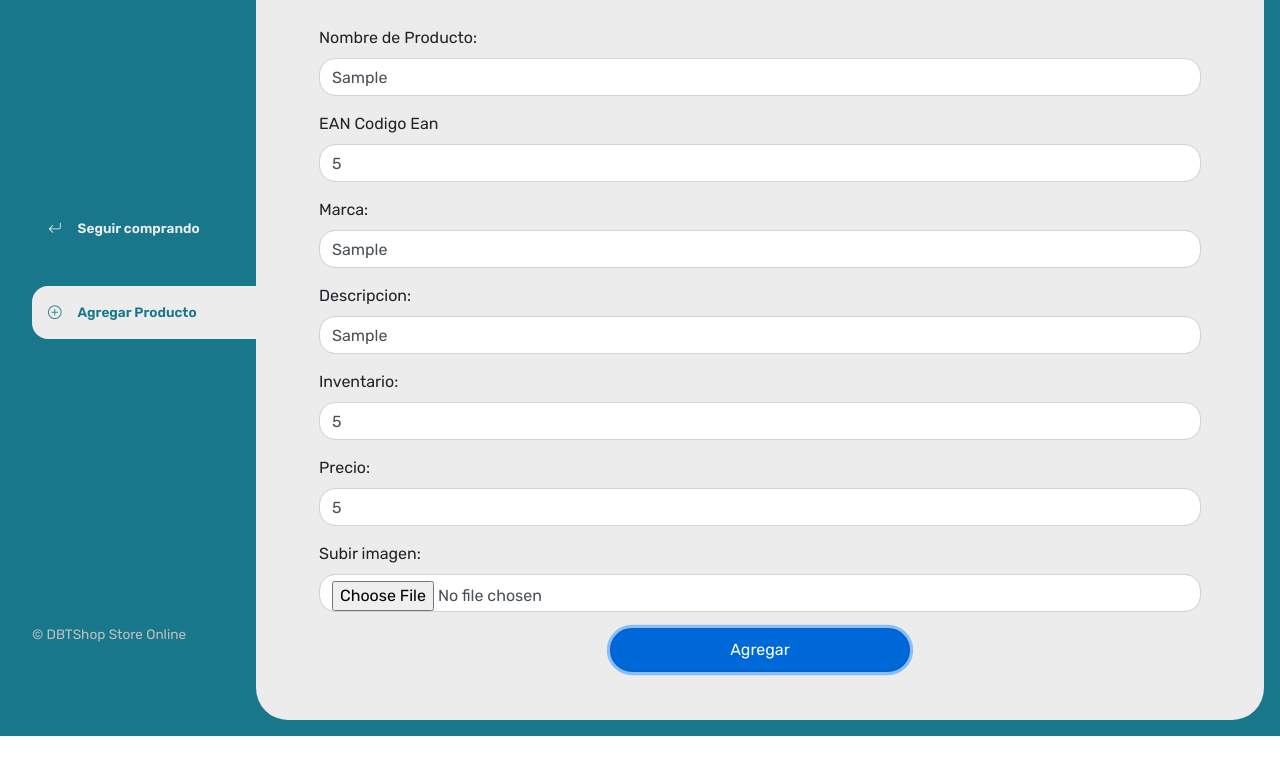
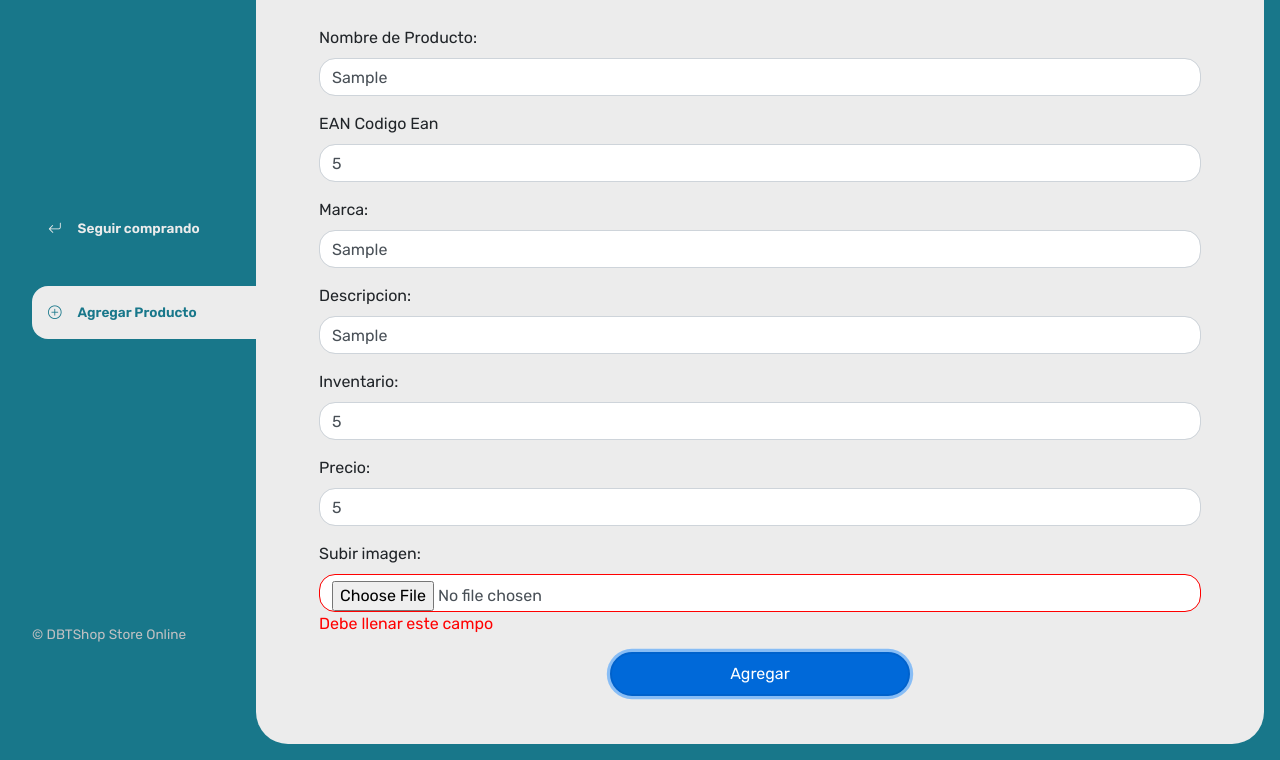
Before and after one commit to danielolan/webartesanias, a plain HTML site: page front/agregarProducto.html in a window 1280 px wide. Both pictures are taken after typing "Sample", "5", "Sample", "Sample", "5", "5" into the empty fields and a click on the button "Agregar". Shown: the part 124-884 px from the top of the page. Before the commit the page ends 860 px from the top, so only its background shows below. Drawn offline with nearby package versions, Linux system fonts and the light colour scheme; no server answers.

Commit message:
arreglo vacios en agregar producto

```diff
--- a/front/agregarProducto.html
+++ b/front/agregarProducto.html
@@ -42,32 +42,40 @@
                 <form id="productForm">
                     <div class="form-group">
                         <label for="productName">Nombre de Producto:</label>
-                        <input type="text" class="form-control costume-input" id="productName" name="productName" placeholder="">
+
+                     <input type="text" class="form-control costume-input" id="productName" name="productName" placeholder="">
+                     <span class="error-message" style="display: none; color: red;">Debe llenar este campo</span>
                     </div>
                     <div class="form-group">
                         <label for="product_ean_code">EAN Codigo Ean</label>
                         <input type="number" class="form-control costume-input" id="product_ean_code" name="product_ean_code" placeholder="1235456">
+                        <span class="error-message" style="display: none; color: red;">Debe llenar este campo</span>
                     </div>
                     <div class="form-group">
                         <label for="product_brand">Marca:</label>
                         <input type="text" class="form-control costume-input" id="product_brand" name="product_brand" placeholder="">
+                        <span class="error-message" style="display: none; color: red;">Debe llenar este campo</span>
                     </div>
                     <div class="form-group">
                         <label for="product_description">Descripcion:</label>
                         <input type="text" class="form-control costume-input" id="product_description" name="product_description" placeholder="">
+                        <span class="error-message" style="display: none; color: red;">Debe llenar este campo</span>
                     </div>
                     <div class="form-group">
                         <label for="product_inventory">Inventario:</label>
                         <input type="number" class="form-control costume-input" id="product_inventory" name="product_inventory" placeholder="">
+                        <span class="error-message" style="display: none; color: red;">Debe llenar este campo</span>
                     </div>
                     <div class="form-group">
                         <label for="product_price">Precio:</label>
                         <input type="number" class="form-control costume-input" id="product_price" name="product_price" placeholder="3000">
+                        <span class="error-message" style="display: none; color: red;">Debe llenar este campo</span>
                     </div>
                     <div class="form-group">
                         <label for="product_image">Subir imagen:</label>
                         <input type="file" class="form-control costume-input" id="product_image" name="product_image">
-                      </div>
+                        <span class="error-message" style="display: none; color: red;">Debe llenar este campo</span>
+                    </div>
 
                     <div class="d-flex justify-content-center g-3">
                     <button type="submit" class="btn btn-primary button-enviar ">Agregar</button>
--- a/front/js/agregaproducto.js
+++ b/front/js/agregaproducto.js
@@ -1,8 +1,23 @@
 document.getElementById('productForm').addEventListener('submit', function(event) {
     event.preventDefault(); // Previene el comportamiento por defecto del formulario
 
+    let isValid = true;
+    const inputs = document.querySelectorAll('#productForm .form-control');
+
+    inputs.forEach(input => {
+        const errorSpan = input.nextElementSibling;
+        if (!input.value.trim()) {
+            input.style.borderColor = "red";
+            errorSpan.style.display = "inline";
+            isValid = false;
+        } else {
+            input.style.borderColor = "";
+            errorSpan.style.display = "none";
+        }
+    });
+
+    if (isValid) {
         const formData = new FormData(event.target);
-
         // No establezcas 'Content-Type' manualmente para 'multipart/form-data'
         fetch('http://localhost:8081/api/products/upload', { // Actualiza esta URL
             method: 'POST',
@@ -21,5 +36,5 @@ document.getElementById('productForm').addEventListener('submit', function(event
         .catch(error => {
             console.error('Detailed error:', error);
         });
-
+    }
 });
```
Also changed, not shown: front/img/Imagen de WhatsApp 2023-11-08 a las 15.59.44_80f90d4e.jpg (added). Lines whose indentation alone changed are shown as unchanged.
